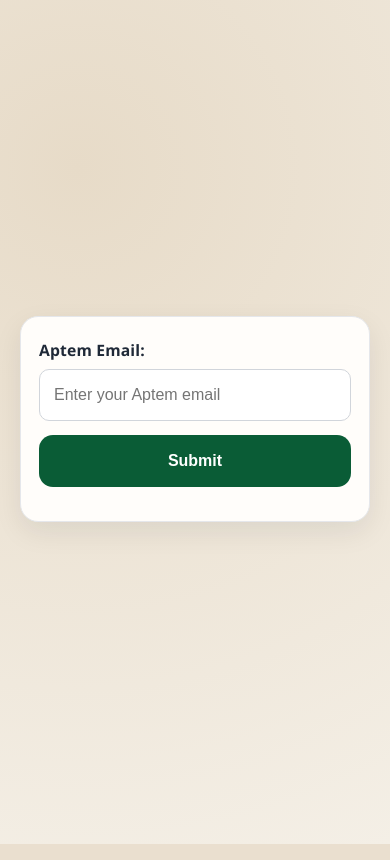
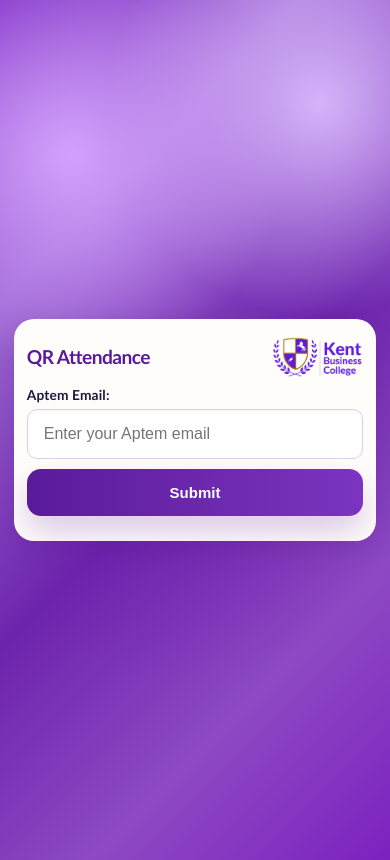
Before and after one commit to aiteamKBC/StudentDetails, a Django app: page / in a window 390 px wide. Run offline with Django 5.2, Linux system fonts and the light colour scheme; parts of the project's set-up code (start-up, migrations or seed data) failed here and were passed over.

Commit message:
Update attendance UI and align database fields

```diff
--- a/authapp/urls.py
+++ b/authapp/urls.py
@@ -1,11 +1,12 @@
 from django.urls import path
 
-from .views import favicon, healthz, login_page, student_login
+from .views import brand_logo, favicon, healthz, login_page, student_login
 
 urlpatterns = [
     path('', login_page, name='login-page'),
     path('healthz/', healthz, name='healthz'),
     path('favicon.ico', favicon, name='favicon'),
     path('icon.png', favicon, name='icon-png'),
+    path('Kent-Business-College-e1768393206822.webp', brand_logo, name='brand-logo'),
     path('api/auth/student-login/', student_login, name='student-login'),
 ]
--- a/authapp/views.py
+++ b/authapp/views.py
@@ -154,6 +154,13 @@
     raise Http404('Icon not found')
 
 
+def brand_logo(request):
+    logo_path = Path(settings.BASE_DIR) / 'templates' / 'Kent-Business-College-e1768393206822.webp'
+    if logo_path.exists():
+        return FileResponse(open(logo_path, 'rb'), content_type='image/webp')
+    raise Http404('Logo not found')
+
+
 def healthz(request):
     return JsonResponse({'status': 'ok'})
 
@@ -190,6 +197,7 @@
             schema_name,
             table_name,
             settings.KBC_EMAIL_COLUMN,
+            fallbacks=['Email', 'email'],
             required=True,
         )
         id_col, _ = _resolve_column(
@@ -203,14 +211,14 @@
             schema_name,
             table_name,
             getattr(settings, 'KBC_NAME_COLUMN', 'FullName'),
-            fallbacks=['FullName', 'FirstName'],
+            fallbacks=['FullName', 'fullname', 'full_name', 'FirstName', 'first_name'],
             required=False,
         )
         group_col, _ = _resolve_column(
             schema_name,
             table_name,
             getattr(settings, 'KBC_GROUP_COLUMN', 'Group'),
-            fallbacks=['Group', 'Program Name'],
+            fallbacks=['Group', 'group', 'Program Name', 'program_name', 'last_group'],
             required=False,
         )
     except ValueError:
@@ -251,7 +259,7 @@
                 'group': current_group,
                 'group_options': group_options,
             },
-            status=400,
+            status=200,
         )
     if alternative_email_2 and alternative_email_2 == alternative_email:
         return JsonResponse({'detail': 'Please enter a different second alternative email.'}, status=400)
@@ -281,7 +289,6 @@
         'aptem_email': email,
         'nickname': nickname,
         'alternative_email': combined_alternative_email,
-        'alternative_email_2': '',
     }
 
     AlternativeEmail.objects.update_or_create(
--- a/templates/login.html
+++ b/templates/login.html
@@ -10,12 +10,16 @@
   <link rel="apple-touch-icon" href="/icon.png?v=2" />
   <style>
     :root {
-      --bg: #f4efe6;
       --card: #fffdfa;
-      --accent: #0a5c36;
-      --text: #1f2937;
-      --err: #b91c1c;
-      --muted: #6b7280;
+      --card-border: rgba(255, 255, 255, 0.58);
+      --accent: #6d24ad;
+      --accent-strong: #5a1b99;
+      --accent-soft: #f1e6ff;
+      --text: #1d1840;
+      --err: #c03955;
+      --muted: #8b83ab;
+      --field-border: #d8d0ea;
+      --success-bg: #f4ecff;
     }
 
     body {
@@ -23,20 +27,53 @@
       min-height: 100vh;
       display: grid;
       place-items: center;
-      font-family: "Segoe UI", Tahoma, Geneva, Verdana, sans-serif;
-      background: radial-gradient(circle at 20% 20%, #e7dbc8, var(--bg));
+      font-family: "Trebuchet MS", "Segoe UI", Tahoma, Geneva, Verdana, sans-serif;
+      background:
+        radial-gradient(circle at 18% 18%, rgba(214, 165, 255, 0.95), transparent 28%),
+        radial-gradient(circle at 82% 12%, rgba(221, 190, 255, 0.9), transparent 26%),
+        radial-gradient(circle at 50% 55%, rgba(108, 18, 168, 0.28), transparent 42%),
+        linear-gradient(135deg, #7f2cc5 0%, #9d67d2 24%, #6d24ad 52%, #8e49c3 76%, #7b22bf 100%);
       color: var(--text);
-      padding: 0;
+      padding: 24px;
+      overflow-x: hidden;
     }
 
     .card {
-      width: min(90%, 420px);
+      width: min(100%, 460px);
       margin: 32px auto;
       background: var(--card);
-      border: 1px solid #e5e7eb;
+      border: 1px solid var(--card-border);
       border-radius: 22px;
-      padding: 28px;
-      box-shadow: 0 18px 42px rgba(17, 24, 39, 0.1);
+      padding: 22px 26px 24px;
+      box-shadow: 0 24px 70px rgba(73, 15, 116, 0.28);
+      backdrop-filter: blur(4px);
+    }
+
+    .card-head {
+      display: flex;
+      align-items: center;
+      justify-content: space-between;
+      gap: 18px;
+      margin-bottom: 10px;
+    }
+
+    .brand-copy {
+      flex: 1;
+    }
+
+    .title {
+      margin: 0;
+      font-size: clamp(1.9rem, 4vw, 2.3rem);
+      line-height: 1.05;
+      color: var(--accent-strong);
+      letter-spacing: -0.03em;
+    }
+
+    .brand-mark {
+      width: 118px;
+      max-width: 36%;
+      height: auto;
+      object-fit: contain;
     }
 
     input:not([type="checkbox"]),
@@ -51,16 +88,26 @@
     .input-label {
       display: block;
       margin-bottom: 10px;
-      font-weight: 600;
+      font-weight: 700;
+      font-size: 1.15rem;
       letter-spacing: 0.01em;
     }
 
     input:not([type="checkbox"]),
     select {
-      border: 1px solid #d1d5db;
-      padding: 14px 14px 14px 14px;
+      border: 1px solid var(--field-border);
+      padding: 15px 16px;
       margin: 0;
       background: #fff;
+      color: var(--text);
+      box-shadow: inset 0 1px 2px rgba(90, 27, 153, 0.04);
+    }
+
+    input:not([type="checkbox"]):focus,
+    select:focus {
+      outline: none;
+      border-color: rgba(109, 36, 173, 0.6);
+      box-shadow: 0 0 0 4px rgba(109, 36, 173, 0.12);
     }
 
     .email-input-wrap input {
@@ -90,10 +137,11 @@
       right: 12px;
       top: 50%;
       transform: translateY(-50%);
-      font-size: 1.1rem;
+      font-size: 1.6rem;
       color: var(--muted);
       user-select: none;
       pointer-events: none;
+      line-height: 1;
     }
 
     .email-status.ok {
@@ -107,12 +155,19 @@
     button {
       border: 0;
       padding: 15px;
-      font-weight: 600;
-      background: var(--accent);
+      font-weight: 700;
+      background: linear-gradient(90deg, var(--accent-strong), #7c34c0);
       color: white;
       cursor: pointer;
       border-radius: 14px;
       font-size: 1.05rem;
+      box-shadow: 0 16px 32px rgba(109, 36, 173, 0.24);
+      transition: transform 0.18s ease, box-shadow 0.18s ease, opacity 0.18s ease;
+    }
+
+    button:hover:not(:disabled) {
+      transform: translateY(-1px);
+      box-shadow: 0 18px 34px rgba(109, 36, 173, 0.3);
     }
 
     button:disabled {
@@ -131,17 +186,21 @@
 
     .ok {
       color: var(--accent);
-      font-size: 1.15rem;
+      font-size: 1.05rem;
       font-weight: 700;
+      padding: 10px 12px;
+      background: var(--success-bg);
+      border-radius: 12px;
     }
 
     .current-group {
       padding: 14px 16px;
-      border: 1px solid #d1d5db;
+      border: 1px solid var(--field-border);
       border-radius: 14px;
-      background: #f8fafc;
+      background: #faf7ff;
       font-size: 0.95rem;
       line-height: 1.5;
+      overflow-wrap: anywhere;
     }
 
     .current-group[hidden] {
@@ -154,9 +213,9 @@
 
     .group-choice {
       padding: 14px;
-      border: 1px solid #d1d5db;
+      border: 1px solid var(--field-border);
       border-radius: 14px;
-      background: #f8fafc;
+      background: #faf7ff;
     }
 
     .group-choice label.inline {
@@ -222,6 +281,7 @@
     .checkbox-text {
       flex: 1 1 auto;
       display: inline-block;
+      overflow-wrap: anywhere;
     }
 
     .second-email-wrap[hidden] {
@@ -255,7 +315,7 @@
       max-height: 180px;
       overflow-y: auto;
       padding: 8px;
-      border: 1px solid #d1d5db;
+      border: 1px solid var(--field-border);
       border-radius: 12px;
       background: #fffdfa;
       box-shadow: 0 12px 24px rgba(15, 23, 42, 0.12);
@@ -275,7 +335,7 @@
 
     .group-option:hover,
     .group-option.active {
-      background: #eef6f1;
+      background: var(--accent-soft);
     }
 
     .group-empty {
@@ -283,54 +343,94 @@
       color: var(--muted);
     }
 
+    .submit-text-confirmed {
+      display: none;
+    }
+
+    .is-success .submit-text-default {
+      display: none;
+    }
+
+    .is-success .submit-text-confirmed {
+      display: inline;
+    }
+
+    .success-view #extraFields,
+    .success-view .current-group {
+      display: none !important;
+    }
+
+    .success-view .email-wrap {
+      margin-bottom: 12px;
+    }
+
+    .success-view #msg.ok {
+      margin-top: 12px;
+    }
+
     @media (max-width: 520px) {
-      /* body {
-        display: flex;
-        justify-content: center;
-        align-items: center;
-        min-height: 100vh;
-        padding: 0 16px 24px;
-      } */
+      body {
+        display: grid;
+        place-items: center;
+        padding: 8px;
+      }
 
       .card {
-        width: 80%;
-        max-width: 360px;
-        margin: 18px auto 24px;
-        padding: 22px 18px 24px;
-        border-radius: 18px;
+        width: min(100%, 420px);
+        max-width: 90%;
+        margin: 0;
+        padding: 16px 12px 16px;
+        border-radius: 20px;
         box-shadow: 0 10px 28px rgba(17, 24, 39, 0.08);
       }
 
+      .card-head {
+        align-items: center;
+        gap: 8px;
+        margin-bottom: 8px;
+      }
+
+      .title {
+        font-size: 1.2rem;
+        line-height: 1.1;
+      }
+
+      .brand-mark {
+        width: 92px;
+        max-width: 34%;
+      }
+
       .extra-fields {
-        gap: 12px;
+        gap: 10px;
       }
 
       .group-choice,
       .current-group {
-        padding: 12px;
+        padding: 10px 12px;
       }
 
       input,
       select,
       button {
-        font-size: 16px;
-        min-height: 52px;
+        font-size: 15px;
+        min-height: 46px;
       }
 
       .input-label {
-        margin-bottom: 8px;
-        font-size: 0.98rem;
+        margin-bottom: 6px;
+        font-size: 0.86rem;
       }
 
       .email-wrap {
-        margin-bottom: 12px;
+        margin-bottom: 10px;
       }
 
       .group-choice label.inline,
       .extra-email-toggle {
-        gap: 9px;
-        font-size: 0.98rem;
+        gap: 8px;
+        font-size: 0.9rem;
         align-items: center;
+        flex-wrap: wrap;
       }
 
       .group-choice input[type="checkbox"],
@@ -348,13 +448,13 @@
 
       #msg {
         min-height: 0;
-        margin-top: 10px;
-        font-size: 0.95rem;
+        margin-top: 8px;
+        font-size: 0.88rem;
       }
 
       .current-group strong {
-        display: block;
-        margin-bottom: 2px;
+        display: inline;
+        margin-bottom: 0;
       }
 
       .group-search::after {
@@ -362,7 +462,50 @@
       }
 
       button {
-        margin-top: 2px;
+        margin-top: 0;
+      }
+
+      .success-view .card-head {
+        margin-bottom: 10px;
+      }
+
+      .success-view .title {
+        font-size: 1rem;
+      }
+
+      .success-view .brand-mark {
+        width: 94px;
+      }
+
+      .success-view #msg.ok {
+        font-size: 0.95rem;
+      }
+    }
+
+    @media (max-width: 380px) {
+      body {
+        padding: 8px;
+      }
+
+      .card {
+        width: min(100%, 430px);
+        padding: 14px 10px 14px;
+        margin: 50px 0px;
+      }
+
+      .title {
+        font-size: 1.05rem;
+      }
+
+      .brand-mark {
+        width: 82px;
+      }
+
+      input:not([type="checkbox"]),
+      select,
+      button {
+        font-size: 14px;
+        min-height: 44px;
       }
     }
 
@@ -373,6 +516,12 @@
   <main class="card">
     <form id="loginForm">
       {% csrf_token %}
+      <div class="card-head">
+        <div class="brand-copy">
+          <h1 class="title">QR Attendance</h1>
+        </div>
+        <img class="brand-mark" src="/Kent-Business-College-e1768393206822.webp" alt="Kent Business College" />
+      </div>
       <div class="email-wrap">
         <label class="input-label" for="email">Aptem Email:</label>
         <div class="email-input-wrap">
@@ -422,7 +571,10 @@
           </div>
         </div>
       </div>
-      <button id="submitBtn" type="submit">Submit</button>
+      <button id="submitBtn" type="submit">
+        <span class="submit-text-default">Submit</span>
+        <span class="submit-text-confirmed">Attendance Confirmed</span>
+      </button>
       <div id="msg" aria-live="polite"></div>
     </form>
   </main>
@@ -448,11 +600,16 @@
     const currentGroupBox = document.getElementById('currentGroupBox');
     const studentGroup = document.getElementById('studentGroup');
     const csrfTokenInput = document.querySelector('input[name="csrfmiddlewaretoken"]');
+    const card = document.querySelector('.card');
     let allGroupOptions = [];
 
     function setMessage(text, type) {
-      msg.textContent = text;
+      const successText = 'Attendance recorded successfully.';
+      msg.textContent = type === 'ok' ? successText : text;
       msg.className = type;
+      submitBtn.classList.toggle('is-success', type === 'ok');
+      form.classList.toggle('success-view', type === 'ok');
+      card.classList.toggle('success-view', type === 'ok');
     }
 
     function setStatus(symbol, type) {
@@ -675,9 +832,10 @@
           : { detail: response.ok ? 'Done.' : 'Server error. Please try again.' };
 
         if (response.ok && data.ok) {
-          setStatus('', '');
+          setStatus('\u2713', 'ok');
           setMessage(data.message || 'Your details have been saved successfully.', 'ok');
-          showStudentInfo(data.group || '');
+          clearStudentInfo();
+          toggleExtraFields(false);
           groupOptions.hidden = true;
           return;
         }
```
Also changed, not shown: authapp/models.py (+3 -4 lines), templates/Kent-Business-College-e1768393206822.webp (added), templates/icon.png (renamed from icon.png).
